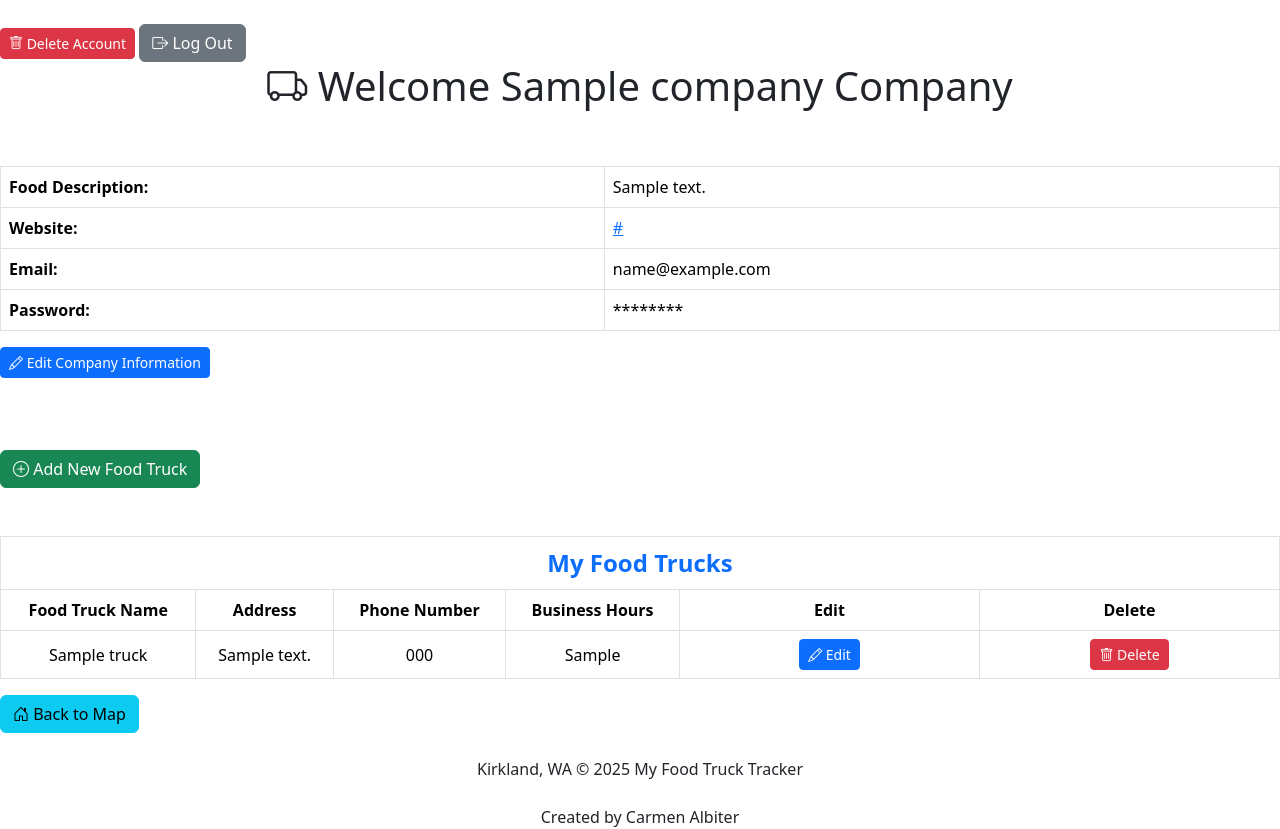
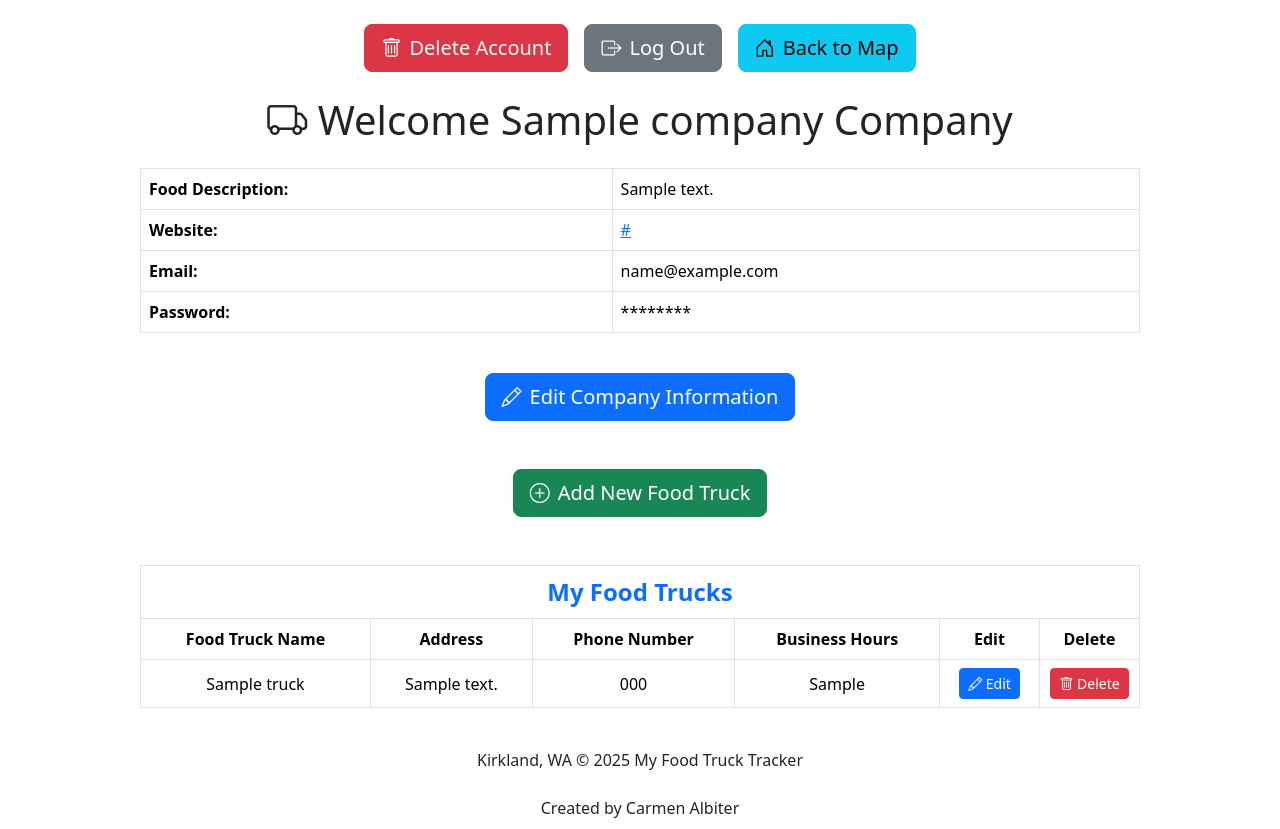
Before and after one commit to nayalbiter/MyFoodTruck, a Flask app: page /foodTruckCompanyMainPage in a window 1280 px wide. Run offline with Flask 3, Linux system fonts and the light colour scheme; a user stored in the database is signed in; tables that the repository leaves empty hold one stand-in row (values such as "Sample post").

Commit message:
html fixed in food company main page

```diff
--- a/templates/foodCompanyPage.html
+++ b/templates/foodCompanyPage.html
@@ -13,26 +13,26 @@
 
   <body>
     <main>
-      <br>
-      <div>
+      <div class="d-flex justify-content-center gap-3 mt-4">
         <form action="/deleteFoodCompany" method="POST" class="d-inline" onsubmit="return confirm('Are you sure you want to delete your company account?');">
           <input type="hidden" name="company_id" value="{{ company.id }}" />
-          <button type="submit" class="btn btn-sm btn-danger"><i class="bi bi-trash"></i> Delete Account</button>
+          <button type="submit" class="btn btn-danger btn-lg d-flex align-items-center gap-2"><i class="bi bi-trash"></i> Delete Account</button>
         </form>
 
         <form action="{{ url_for('logout') }}" method="POST" class="d-inline">
-          <button type="submit" class="btn btn-secondary"> <i class="bi bi-box-arrow-right"></i> Log Out </button>
+          <button type="submit" class="btn btn-secondary btn-lg d-flex align-items-center gap-2"><i class="bi bi-box-arrow-right"></i> Log Out</button>
         </form>
+
+        <a href="{{ url_for('index') }}" class="btn btn-info btn-lg d-flex align-items-center gap-2 text-black"><i class="bi bi-house-door"></i> Back to Map</a>
       </div>
 
+      <br />
+
       <h1 id="title"><i class="bi bi-truck"></i> Welcome {{ company.company_name }} Company</h1>
+    </main>
 
-      <br>
-      <br>
-
-      <main>
-
-      <div class="table-responsive">
+    <div class="d-flex justify-content-center mt-4">
+      <div class="table-responsive" style="max-width: 1000px; width: 100%;">
         <table class="table table-bordered">
           <tbody>
             <tr>
@@ -43,9 +43,7 @@
               <th scope="row">Website:</th>
               <td>
                 {% if company.business_website %}
-                  <a href="{{ company.business_website }}" target="_blank" rel="noopener noreferrer">
-                    {{ company.business_website }}
-                  </a>
+                  <a href="{{ company.business_website }}" target="_blank" rel="noopener noreferrer">{{ company.business_website }}</a>
                 {% else %}
                   Not provided
                 {% endif %}
@@ -62,26 +60,25 @@
           </tbody>
         </table>
       </div>
+    </div>
 
-      <div>
+    <div class="d-flex justify-content-center gap-3 mt-4">
       <form action="/editCompanyInfo" method="POST" class="d-inline">
         <input type="hidden" name="company_id" value="{{ company.id }}" />
-          <button type="submit" class="btn btn-sm btn-primary"><i class="bi bi-pencil"></i> Edit Company Information</button>
+        <button type="submit" class="btn btn-primary btn-lg d-flex align-items-center gap-2"><i class="bi bi-pencil"></i> Edit Company Information</button>
       </form>
     </div>
 
     <br />
-      <br />
-      <br />
 
-      <div>
-        <a href="{{ url_for('go2FoodTruckForm') }}" class="btn btn-success"><i class="bi bi-plus-circle"></i> Add New Food Truck</a>
+    <div class="d-flex justify-content-center gap-3 mt-4">
+      <a href="{{ url_for('go2FoodTruckForm') }}" class="btn btn-success btn-lg d-flex align-items-center gap-2"><i class="bi bi-plus-circle"></i> Add New Food Truck</a>
     </div>
 
     <br />
-      <br />
 
-      <div class="table-responsive">
+    <div class="d-flex justify-content-center mt-4">
+      <div class="table-responsive" style="max-width: 1000px; width: 100%;">
         <table class="table table-bordered align-middle text-center">
           <thead>
             <tr style="background-color: #e0f3ff;">
@@ -101,16 +98,16 @@
               {% for truck in food_trucks %}
                 <tr>
                   <td>{{ truck.food_truck_name }}</td>
-                  <td> {{truck.full_address}}</td>
-                  <td>{{truck.phone_number}}</td>
-                  <td>{{truck.business_hours}}</td>
-                  <td style="width: 300px;">
+                  <td>{{ truck.full_address }}</td>
+                  <td>{{ truck.phone_number }}</td>
+                  <td>{{ truck.business_hours }}</td>
+                  <td style="width: 100px;">
                     <form action="/editFoodTruckInfo" method="POST" class="d-inline">
                       <input type="hidden" name="food_truck_id" value="{{ truck.food_truck_id }}" />
                       <button type="submit" class="btn btn-sm btn-primary"><i class="bi bi-pencil"></i> Edit</button>
                     </form>
                   </td>
-                  <td style="width: 300px;">
+                  <td style="width: 100px;">
                     <form action="/deleteFoodTruck" method="POST" class="d-inline" onsubmit="return confirm('Are you sure you want to delete this food truck?');">
                       <input type="hidden" name="food_truck_id" value="{{ truck.food_truck_id }}" />
                       <button type="submit" class="btn btn-sm btn-danger"><i class="bi bi-trash"></i> Delete</button>
@@ -126,14 +123,7 @@
           </tbody>
         </table>
       </div>
-
-      <div>
-        <a href="{{ url_for('index') }}" class="btn btn-info"><i class="bi bi-house-door"></i> Back to Map</a>
     </div>
-    </main>
-
-    <!-- bootstrap link for js: -->
-    <script src="https://cdn.jsdelivr.net/npm/bootstrap@5.3.5/dist/js/bootstrap.bundle.min.js" integrity="sha384-k6d4wzSIapyDyv1kpU366/PK5hCdSbCRGRCMv+eplOQJWyd1fbcAu9OCUj5zNLiq" crossorigin="anonymous"></script>
 
     <footer>
       <div id="websiteCreation">
@@ -146,5 +136,7 @@
       </div>
     </footer>
 
+    <!-- bootstrap link for js: -->
+    <script src="https://cdn.jsdelivr.net/npm/bootstrap@5.3.5/dist/js/bootstrap.bundle.min.js" integrity="sha384-k6d4wzSIapyDyv1kpU366/PK5hCdSbCRGRCMv+eplOQJWyd1fbcAu9OCUj5zNLiq" crossorigin="anonymous"></script>
   </body>
 </html>
--- a/templates/index.html
+++ b/templates/index.html
@@ -32,7 +32,7 @@
           <div class="d-flex justify-content-center gap-3 mt-4">
             <button id="registerButton" class="btn btn-light btn-lg align-items-center gap-2 text-black">Register your food truck here <i class="bi bi-truck"></i></button>
             <button id="logInButton" class="btn btn-light btn-lg align-items-center gap-2 text-black"><i class="bi bi-box-arrow-in-right"></i> Log in for food trucks owners</button>
-            <button id="searchButton" class="btn btn-light btn-lg align-items-center gap-2 text-black"><i class="bi bi-search"></i> Search a food truck</button> <!-- To do -->
+            <!-- <button id="searchButton" class="btn btn-light btn-lg align-items-center gap-2 text-black"><i class="bi bi-search"></i> Search a food truck</button> To do -->
           </div>
           <br />
         {% endif %}
```
Lines whose indentation alone changed are shown as unchanged.
